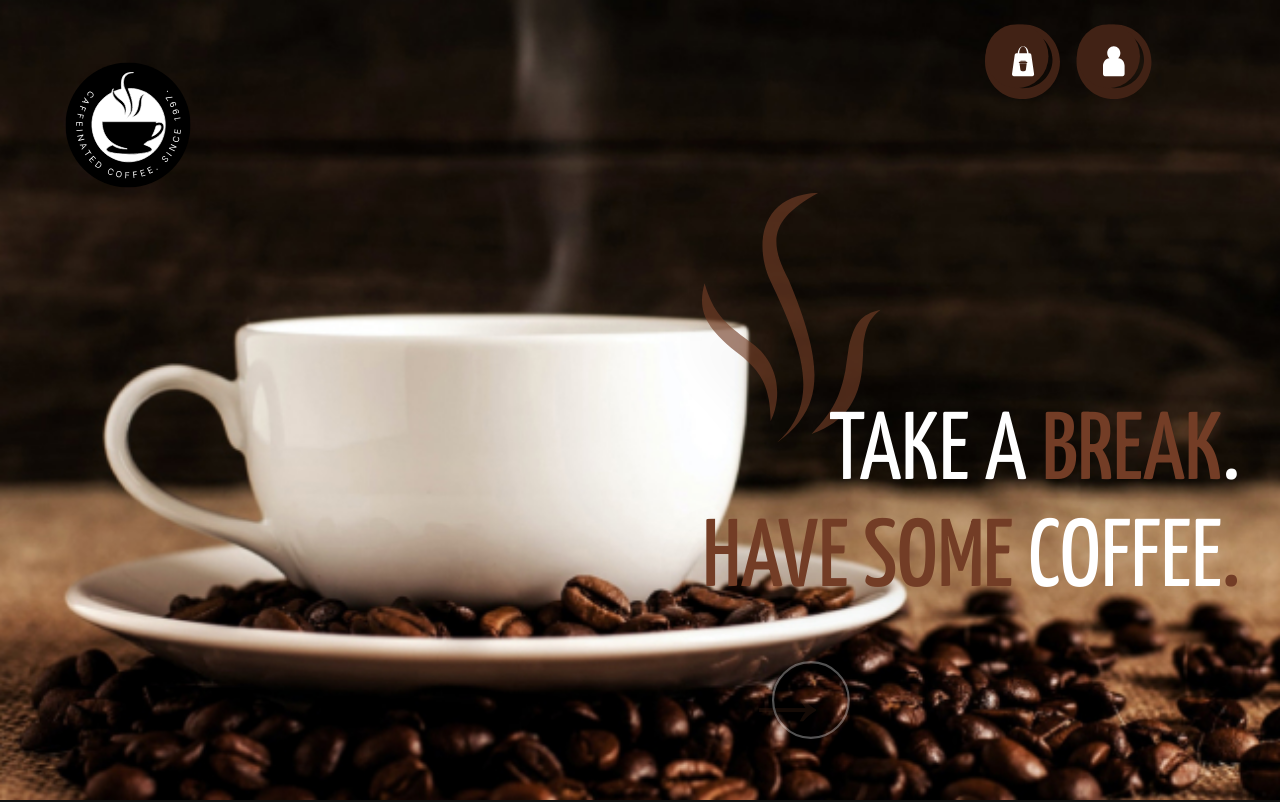
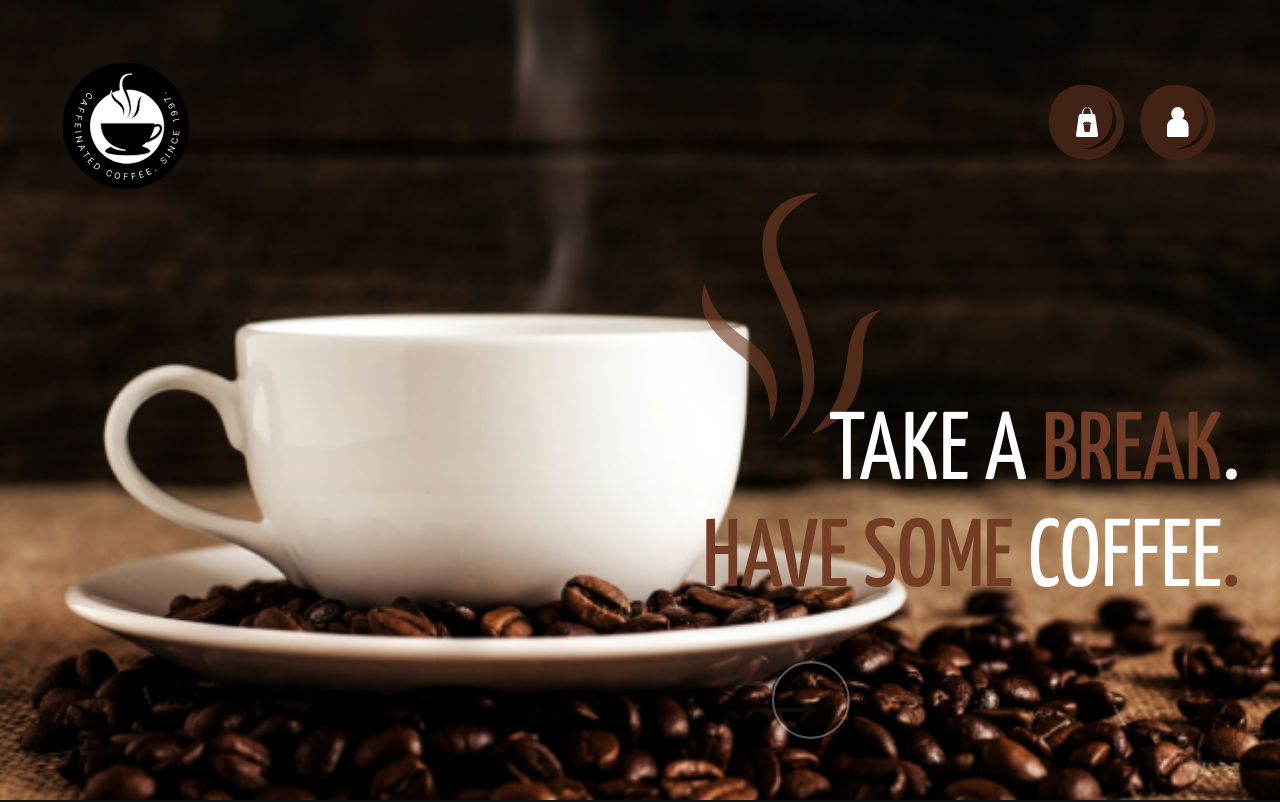
Before and after one commit to vinniiee/cafe-brewtopia, a React (Vite) app: page / in a window 1280 px wide. Shown: the top 802 px of the page. Built offline with nearby package versions, Linux system fonts and the light colour scheme; no server answers; the database is empty.

Commit message:
configure supabase client and fix navbar overlap closes #2 and closes #5

```diff
--- a/src/App.jsx
+++ b/src/App.jsx
@@ -4,6 +4,7 @@ import AppLayout from "./ui/AppLayout";
 import { Cart, CreateOrder, Error, Home, Menu, Order } from "./pages";
 import ProtectedRoute from "./pages/ProtectedRoute";
 import supabase from "./services/supabase";
+import Authentication from "./pages/Authentication";
 
 function App() {
   const test = async ()=>{
@@ -21,6 +22,7 @@ function App() {
       errorElement: <Error />,
       children: [
         { path: "/", element: <Home /> },
+        { path:"/authentication", element:<Authentication/>,errorElement:<Error/>},
         {
           element: <ProtectedRoute />,
           errorElement: <Error />,
--- a/src/components/HeaderLogo.jsx
+++ b/src/components/HeaderLogo.jsx
@@ -1,7 +1,7 @@
 import Logo from "../assets/Logo";
 
 export default function HeaderLogo() {
-  const variants = {
+  let variants = {
     initial: {
       x: "calc(50vw)",
       y: "calc(50vh)",
@@ -21,6 +21,7 @@ export default function HeaderLogo() {
     },
   };
 
+
   const logoSize = 125;
   return (
     <Logo
@@ -28,8 +29,8 @@ export default function HeaderLogo() {
       initial="initial"
       animate="animate"
       size={logoSize}
-      className={`h-[80px] sm:h-[125px]
-      -ml-[calc(var(--logo-size))]
+      className={`absolute h-[80px] sm:h-[125px]
+
 
        [--logo-size:80px] sm:[--logo-size:125px]
         `}
--- a/src/components/landing-page/Header.jsx
+++ b/src/components/landing-page/Header.jsx
@@ -1,10 +1,12 @@
 import { motion } from "framer-motion";
 import Flame from "../../assets/Flame";
 import RingButton from "../../ui/RingButton";
+import HeaderLogo from "../HeaderLogo";
 
 export default function Header() {
   return (
     <div className="relative overflow-hidden w-screen h-screen  min-h-screen sm:min-h-screen">
+      <HeaderLogo/>
       <motion.div
         className="relative h-full  bg-cover "
         initial={{ x: "100vw", opacity: 0 }}
--- /dev/null
+++ b/src/pages/Authentication.jsx
@@ -0,0 +1,6 @@
+
+export default function Authentication() {
+  return (
+    <div>Authentication</div>
+  )
+}
--- a/src/pages/ProtectedRoute.jsx
+++ b/src/pages/ProtectedRoute.jsx
@@ -2,11 +2,11 @@ import { useEffect } from "react";
 import { Outlet, useNavigate } from "react-router-dom";
 
 export default function ProtectedRoute() {
-    const temp= true;
+    const authenticated= false;
     const navigate = useNavigate();
 
     useEffect(()=>{
-        if(!temp)navigate("/");
+        if(!authenticated)navigate("/authentication");
     })
 
     return (<Outlet/>)
--- a/src/ui/Footer.jsx
+++ b/src/ui/Footer.jsx
@@ -1,6 +1,4 @@
 export default function Footer() {
-
-
   const connectLogoClasses = `w-[16px] md:min-w-[32px]`;
   const footerHeading = `lg:text-3xl   text-lg sm:text-2xl font-primary text-white`;
 
@@ -13,10 +11,9 @@ export default function Footer() {
           </div>
 
           <p className="inline-block">
-            Lorem, ipsum dolor sit amet consectetur adipisicing elit. Quos
-            eveniet veniam nisi corrupti mollitia tenetur minus iste tempora in
-            culpa, fugiat consectetur sapiente odit quam dolore dignissimos illo
-            minima alias.
+            A haven for coffee enthusiasts, offering a symphony of meticulously
+            crafted brews. From rich espressos to indulgent lattes, each sip is
+            an experience in our cozy oasis.
           </p>
         </div>
         <div className="flex flex-col  lg:flex-row space-y-4 lg:space-y-0 justify-center items-center md:space-y-8 lg:items-start mt-10">
@@ -40,7 +37,11 @@ export default function Footer() {
                 />
               </div>
               <div className={connectLogoClasses}>
-              <img className="w-full h-full" src="/social/x.svg" alt="x-logo" />
+                <img
+                  className="w-full h-full"
+                  src="/social/x.svg"
+                  alt="x-logo"
+                />
               </div>
               <div className={connectLogoClasses}>
                 <img
--- a/src/ui/Navbar.jsx
+++ b/src/ui/Navbar.jsx
@@ -1,10 +1,9 @@
 import { useEffect, useState } from "react";
-import HeaderLogo from "../components/HeaderLogo";
-import {motion} from "framer-motion";
+import Logo from "../assets/Logo";
 
 export default function Navbar() {
   const [y, setY] = useState(false);
-  const [sticky, setSticky] = useState(true);
+  const [sticky, setSticky] = useState(false);
   useEffect(() => {
     function handleScroll() {
       if (y - window.scrollY > 20) {
@@ -22,19 +21,22 @@ export default function Navbar() {
 
   return (
     <div
-      className={`flex w-screen h-auto justify-between items-strech px-8 pt-8 pl-16 sm:pl-32 sm:pr- md:px-32 -my-8  fixed    ${
+      style={{ zIndex: "200000" }}
+      className={`flex w-screen h-auto justify-between items-center px-8 pt-8 sm:pt-14 md:pt-14 pl-10 sm:pl-16  md:px-16   fixed    ${
         sticky ? "top-0" : "-top-full"
       } z-50    transition-all duration-1000`}
     >
-      <HeaderLogo />
-      <motion.div initial={{y:-200}} animate={{y:0}} transition={{duration:2,delay:6}} className="flex justify-center items-center pt-14 sm:pt-24  space-x-2 md:space-x-4 -ml-16 ">
-        <div className="w-[50px] md:w-auto" >
+      <div className="pt-2">
+        <Logo className={` h-[80px] sm:h-[125px] `} />
+      </div>
+      <div className="flex justify-center items-center space-x-2 md:space-x-4 -ml-16 ">
+        <div className="w-[50px] md:w-auto">
           <img className="w-full h-full" src="/ui/cart.svg" alt="cart" />
         </div>
-        <div className="w-[50px] md:w-auto" >
+        <div className="w-[50px] md:w-auto">
           <img className="w-full h-full" src="/ui/user.svg" alt="user" />
         </div>
-      </motion.div>
+      </div>
     </div>
   );
 }
```
Also changed, not shown: src/services/supabase.js (+4 -3 lines). Lines whose indentation alone changed are shown as unchanged.
